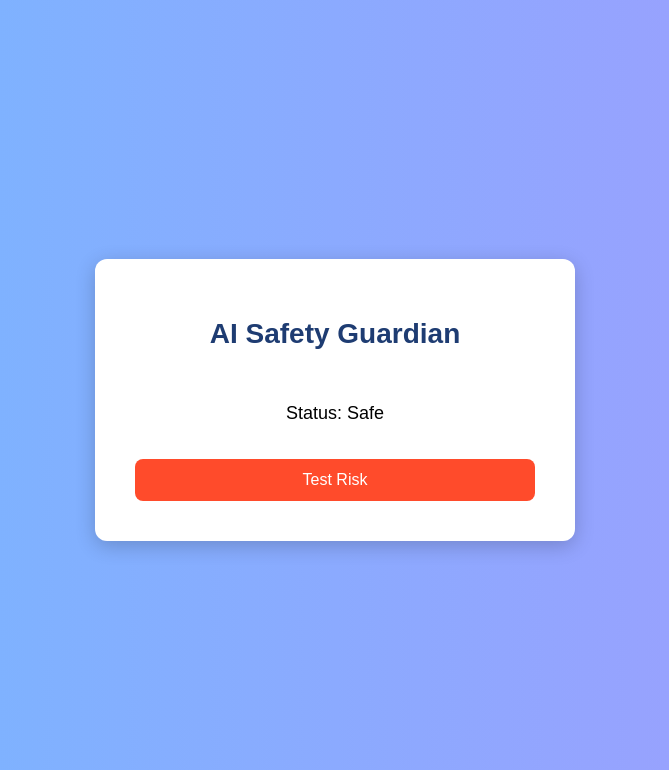
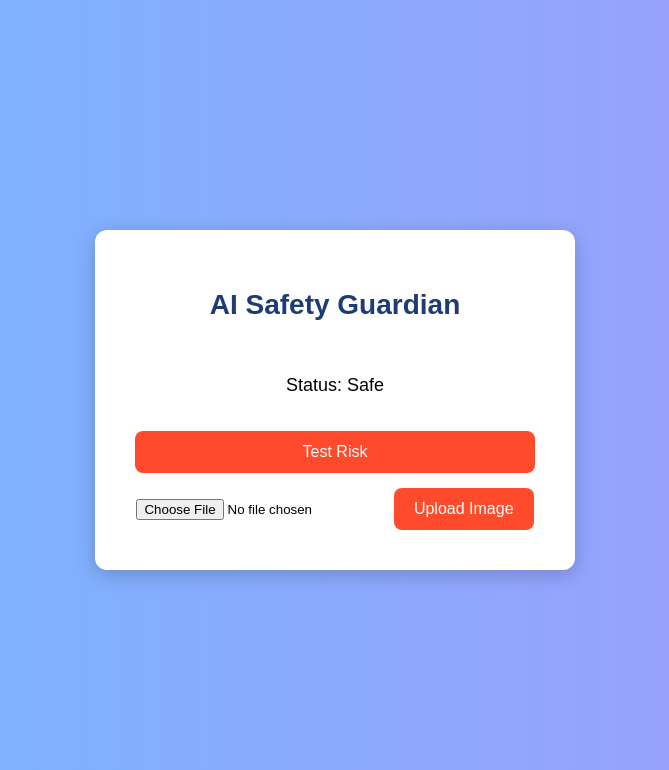
Before and after one commit to ludiemert/AI_Safety_Guardian, a Flask app: page / in a window 1280 px wide. Shown: the top 770 px of the page, without its empty margins (305-974 px from the left). Run offline with Flask 3, Linux system fonts and the light colour scheme.

Commit message:
add new comand app.py route img and install open_cv

```diff
--- /dev/null
+++ b/Inf_project/Start Project.txt
@@ -0,0 +1,5 @@
+Start Project
+
+Start Backend
+
+(.venv) PS C:\Users\user\Downloads\AI_Safety_Guardian> python backend/app.py
--- a/backend/app.py
+++ b/backend/app.py
@@ -1,7 +1,14 @@
-# This imports Flask(web framework)
-from flask import Flask, render_template
+# This imports Flask (web framework)
+from flask import Flask, render_template, request
 
-# this creates the app
+# This imports OpenCV for image processing
+import cv2
+
+# This imports NumPy to work with image data
+import numpy as np
+
+
+# This creates the app
 app = Flask(
     __name__,
     template_folder="../frontend/templates",
@@ -9,12 +16,41 @@ app = Flask(
 )
 
 
-# this is the home page route
+# This is the home page route
 @app.route("/")
 def home():
     return render_template("index.html")
 
 
-# this runs the server
+# This route receives the uploaded image
+@app.route("/upload", methods=["POST"])
+def upload():
+    # Get the image file from the form
+    file = request.files["image"]
+
+    # If no file is selected, show a message
+    if not file:
+        return "No file selected"
+
+    # Read the image file as bytes
+    file_bytes = np.frombuffer(file.read(), np.uint8)
+
+    # Convert bytes to an OpenCV image
+    img = cv2.imdecode(file_bytes, cv2.IMREAD_COLOR)
+
+    # Convert the image to gray color
+    gray = cv2.cvtColor(img, cv2.COLOR_BGR2GRAY)
+
+    # Detect edges in the image
+    edges = cv2.Canny(gray, 100, 200)
+
+    # Save the processed image
+    cv2.imwrite("data/result.jpg", edges)
+
+    # Show success message
+    return "Image processed! Check data/result.jpg"
+
+
+# This runs the server
 if __name__ == "__main__":
     app.run(debug=True)
--- a/frontend/templates/index.html
+++ b/frontend/templates/index.html
@@ -23,6 +23,14 @@
       <!-- This button simulates a risk -->
       <button onclick="triggerAlert()">Test Risk</button>
 
+      <!-- Upload image -->
+
+      <!-- Upload image -->
+      <form action="/upload" method="post" enctype="multipart/form-data">
+          <input type="file" name="image">
+          <button type="submit">Upload Image</button>
+      </form>
+
     </div>
 
 
```
